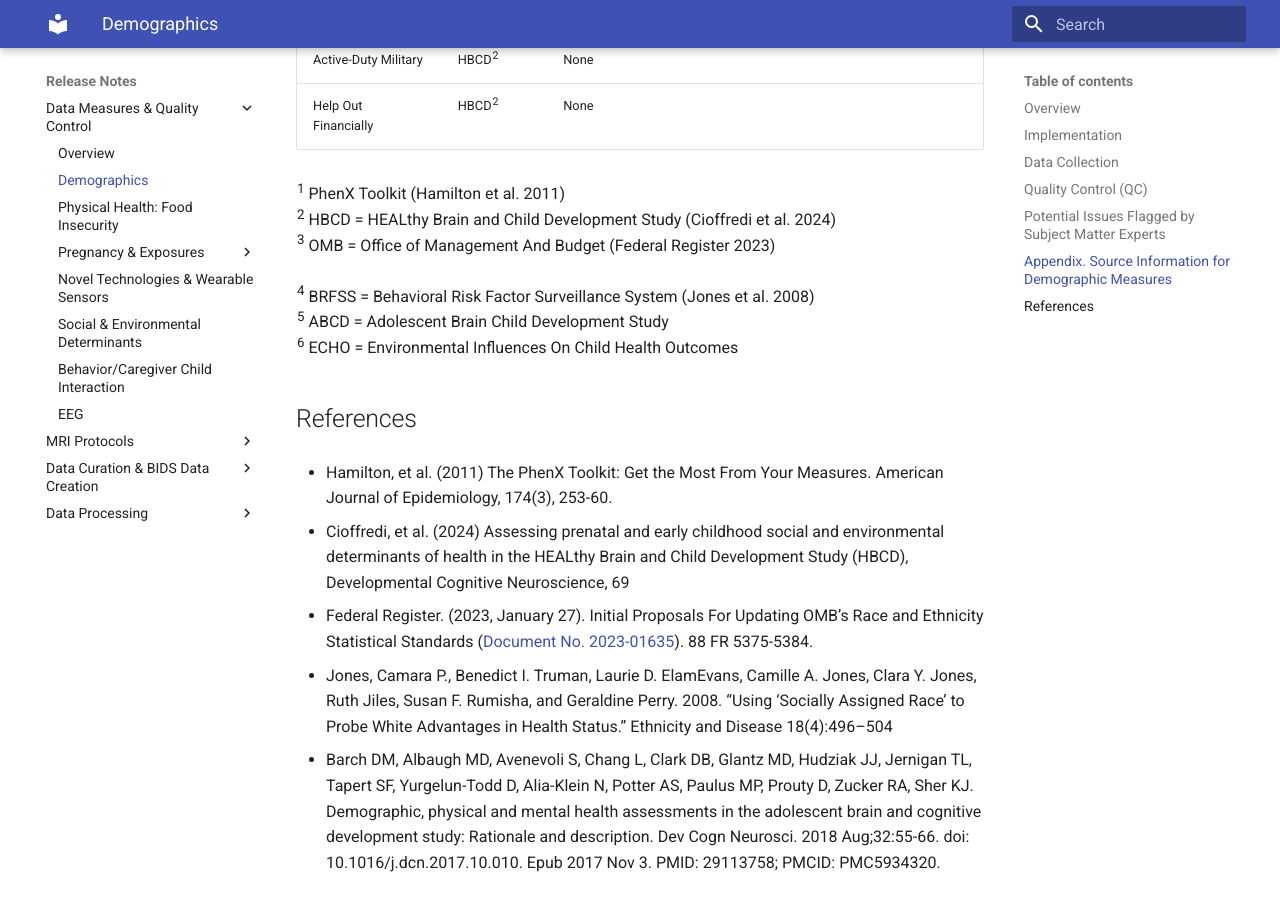
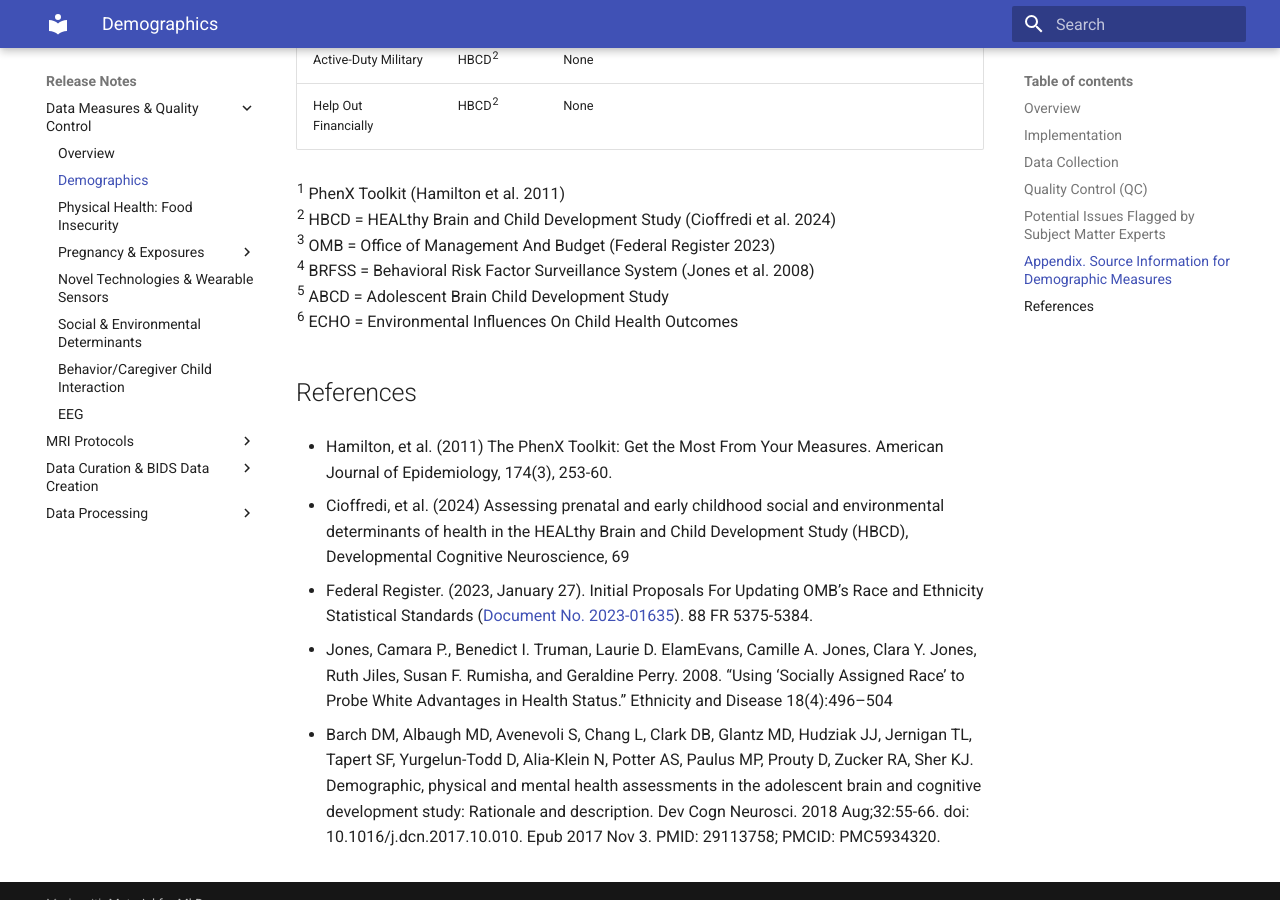
Before and after one commit to mattcieslak/hbcd-docs, an MkDocs documentation site: the page built from docs/measures/demographics.md, in a window 1280 px wide and 900 px high, scrolled down 4458 px. Built offline with MkDocs 1.6.1 and Material for MkDocs 9.7.7, drawn with Linux system fonts in a browser that asks for light colours.

```diff
--- a/docs/measures/demographics.md
+++ b/docs/measures/demographics.md
@@ -78,7 +78,7 @@ We learned through RA reports that some participants reported challenges in answ
 
 <sup>1</sup> PhenX Toolkit (Hamilton et al. 2011)<br>
 <sup>2</sup> HBCD = HEALthy Brain and Child Development Study (Cioffredi et al. 2024)<br>
-<sup>3</sup> OMB = Office of Management And Budget (Federal Register 2023)<br>
+<sup>3</sup> OMB = Office of Management And Budget (Federal Register 2023)
 <sup>4</sup> BRFSS = Behavioral Risk Factor Surveillance System (Jones et al. 2008)<br>
 <sup>5</sup> ABCD = Adolescent Brain Child Development Study<br>
 <sup>6</sup> ECHO = Environmental Influences On Child Health Outcomes
```
